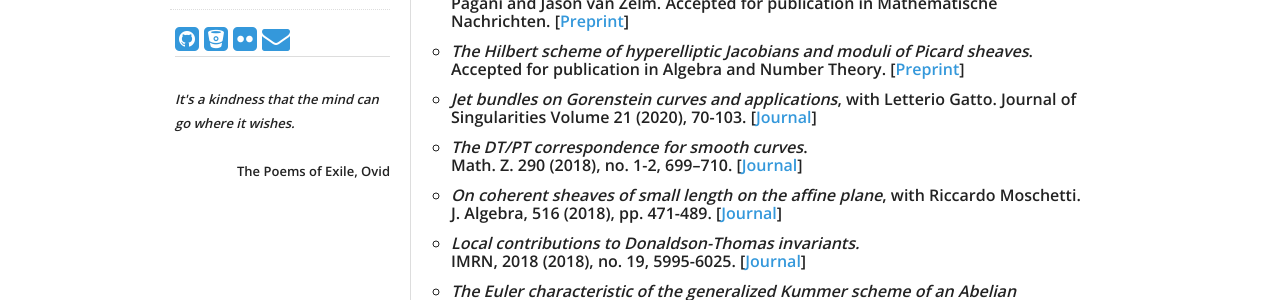
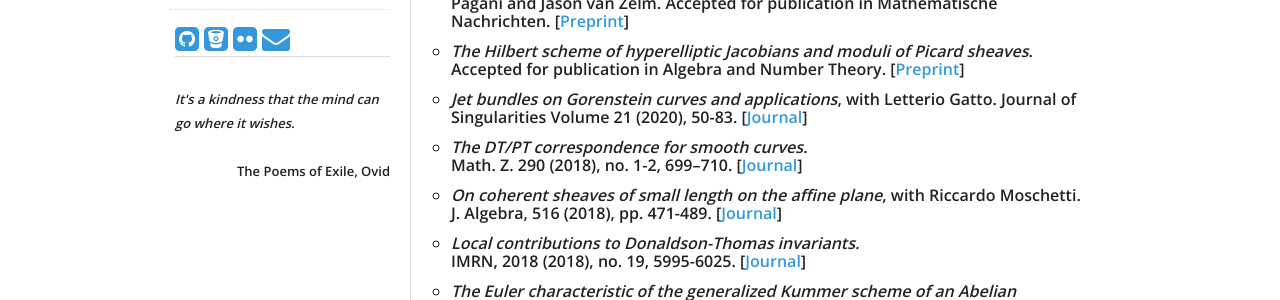
Before and after one commit to atricolfi/atricolfi.github.io, a Jekyll site: the page built from Papers.html, in a window 1280 px wide. Shown: the part 392-692 px from the top of the page. Built offline with Jekyll 4.4.1, drawn with Linux system fonts in a browser that asks for light colours.

Commit message:
Update Papers.html

```diff
--- a/Papers.html
+++ b/Papers.html
@@ -18,7 +18,7 @@ title: Blog Posts
 <li><em>Pullbacks of universal Brill-Noether classes via Abel-Jacobi morphisms</em>, with Nicola Pagani and Jason van Zelm. Accepted for publication in Mathematische Nachrichten. [<a href="https://arxiv.org/abs/1809.10668">Preprint</a>]</li>
 <li><em>The Hilbert scheme of hyperelliptic Jacobians and moduli of Picard sheaves</em>. Accepted for publication in Algebra and Number Theory. [<a href="https://arxiv.org/abs/1804.08481">Preprint</a>]</li>
 <li><em>Jet bundles on Gorenstein curves and applications</em>, with Letterio Gatto. Journal of Singularities
-Volume 21 (2020), 70-103. [<a href="http://www.journalofsing.org/volume21/article4.html">Journal</a>] </li>
+Volume 21 (2020), 50-83. [<a href="http://www.journalofsing.org/volume21/article4.html">Journal</a>] </li>
 <li><em>The DT/PT correspondence for smooth curves</em>.<br>
 Math. Z. 290 (2018), no. 1-2, 699–710. [<a href="https://link.springer.com/article/10.1007/s00209-017-2037-2?wt_mc=Internal.Event.1.SEM.ArticleAuthorOnlineFirst">Journal</a>]</li>
 <li><em>On coherent sheaves of small length on the affine plane</em>, with Riccardo Moschetti. <br>
```
